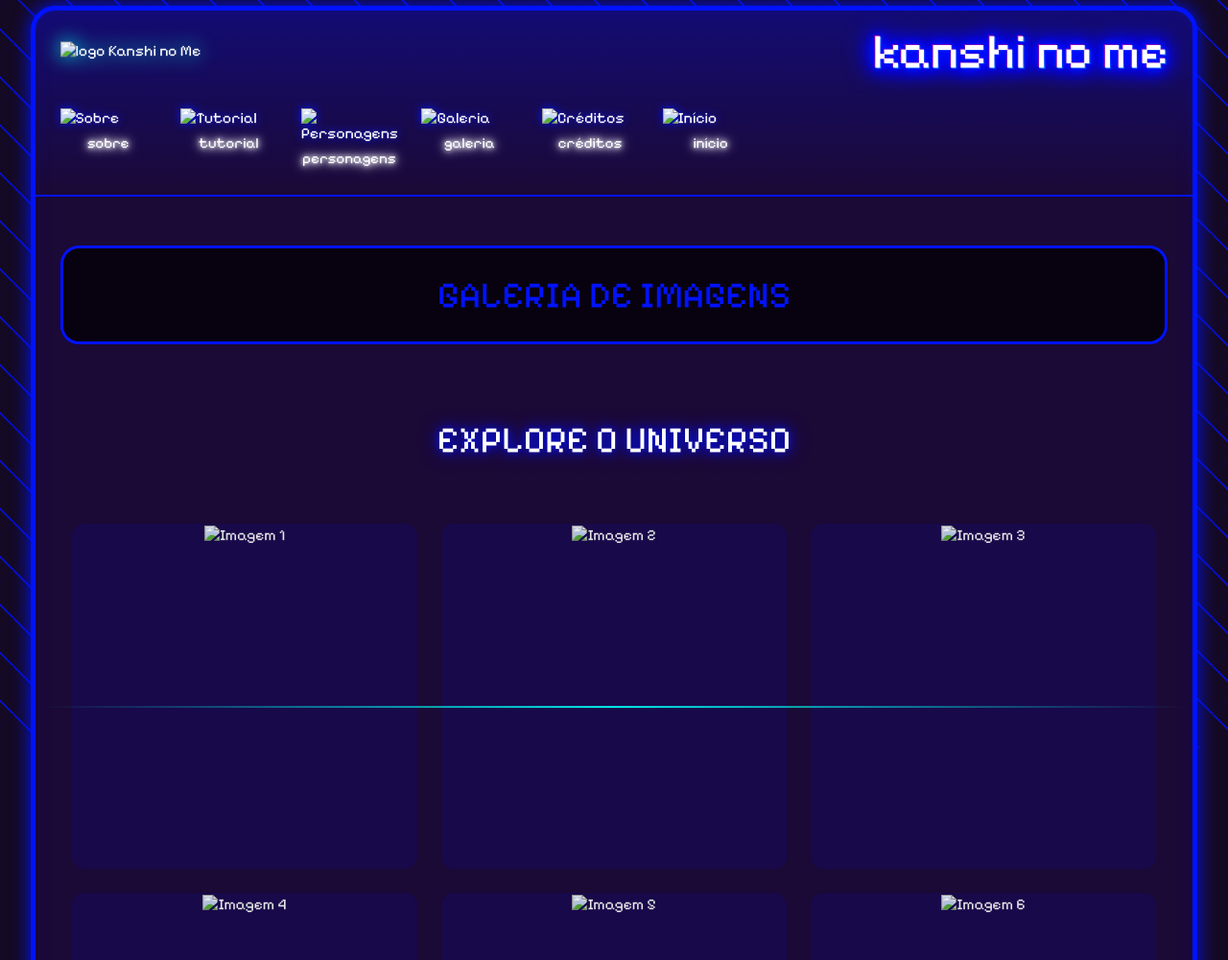
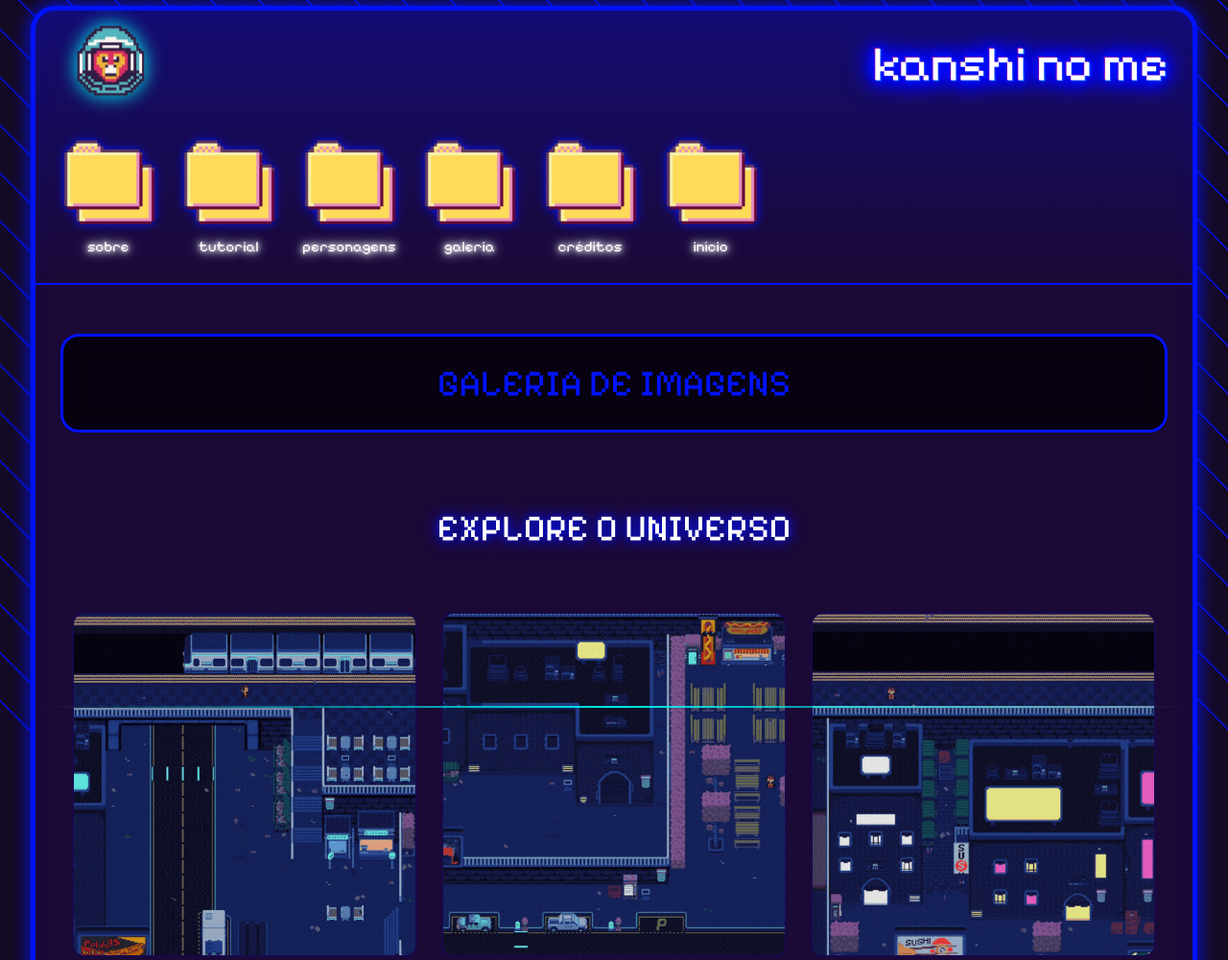
Before and after one commit to Doriss133/kanshiNo_me, a plain HTML site: page galeria.html in a window 1280 px wide. Shown: the part 20-1021 px from the top of the page at 96% size. Drawn offline with Linux system fonts and the light colour scheme.

Commit message:
Update galeria.html

```diff
--- a/galeria.html
+++ b/galeria.html
@@ -8,7 +8,7 @@
     <link rel="preconnect" href="https://fonts.gstatic.com" crossorigin>
     <link href="https://fonts.googleapis.com/css2?family=Pixelify+Sans:wght@400..700&family=Questrial&family=Roboto+Flex:opsz,wght@8..144,100..1000&display=swap" rel="stylesheet">
     <title>Kanshi no Me - Galeria</title>
-     <link rel="icon" href="imagens/logo.png" type="image/png">
+     <link rel="icon" href="logo.png" type="image/png">
 </head>
 <body>
     <div class="cyberpunk-bg"></div>
@@ -17,7 +17,7 @@
         <!-- Header -->
         <header class="header">
             <div class="logo">
-                <img src="imagens/logo.png" alt="logo Kanshi no Me">
+                <img src="logo.png" alt="logo Kanshi no Me">
             </div>
             <div class="titulo">
                 <p class="glitch-text" data-text="kanshi no me">kanshi no me</p>
@@ -26,35 +26,35 @@
             <nav class="pasta">
                 <div class="pasta-icon">
                     <a href="sobre.html">
-                        <img src="imagens/pasta2-icon.png" alt="Sobre">
+                        <img src="pasta2-icon.png" alt="Sobre">
                         <p class="neon-text">sobre</p>
                     </a>
                 </div>
                 <div class="pasta-icon">
                     <a href="tutorial.html">
-                        <img src="imagens/pasta2-icon.png" alt="Tutorial">
+                        <img src="pasta2-icon.png" alt="Tutorial">
                         <p class="neon-text">tutorial</p>
                     </a>
                 </div>
                 <div class="pasta-icon">
                     <a href="personagem.html">
-                        <img src="imagens/pasta2-icon.png" alt="Personagens">
+                        <img src="pasta2-icon.png" alt="Personagens">
                         <p class="neon-text">personagens</p>
                     </a>
                 </div>
                 <div class="pasta-icon">
-                    <img src="imagens/pasta2-icon.png" alt="Galeria">
+                    <img src="pasta2-icon.png" alt="Galeria">
                     <p class="neon-text">galeria</p>
                 </div>
                 <div class="pasta-icon">
                     <a href="creditos.html">
-                        <img src="imagens/pasta2-icon.png" alt="Créditos">
+                        <img src="pasta2-icon.png" alt="Créditos">
                         <p class="neon-text">créditos</p>
                     </a>
                 </div>
                 <div class="pasta-icon">
                     <a href="index.html">
-                        <img src="imagens/pasta2-icon.png" alt="Início">
+                        <img src="pasta2-icon.png" alt="Início">
                         <p class="neon-text">início</p>
                     </a>
                 </div>
@@ -79,19 +79,19 @@
                 <div class="grid-galeria">
                     <!-- Linha 1 -->
                     <div class="item-galeria" data-imagem="1">
-                        <img src="imagens/imagem1.gif" alt="Imagem 1">
+                        <img src="imagem1.gif" alt="Imagem 1">
                         <div class="overlay">
                             <span class="expand-icon">+</span>
                         </div>
                     </div>
                     <div class="item-galeria" data-imagem="2">
-                        <img src="imagens/imagem2.gif" alt="Imagem 2">
+                        <img src="imagem2.gif" alt="Imagem 2">
                         <div class="overlay">
                             <span class="expand-icon">+</span>
                         </div>
                     </div>
                     <div class="item-galeria" data-imagem="3">
-                        <img src="imagens/imagem3.gif" alt="Imagem 3">
+                        <img src="imagem3.gif" alt="Imagem 3">
                         <div class="overlay">
                             <span class="expand-icon">+</span>
                         </div>
@@ -99,19 +99,19 @@
 
                     <!-- Linha 2 -->
                     <div class="item-galeria" data-imagem="4">
-                        <img src="imagens/imagem4.gif" alt="Imagem 4">
+                        <img src="imagem4.gif" alt="Imagem 4">
                         <div class="overlay">
                             <span class="expand-icon">+</span>
                         </div>
                     </div>
                     <div class="item-galeria" data-imagem="5">
-                        <img src="imagens/imagem5.gif" alt="Imagem 5">
+                        <img src="imagem5.gif" alt="Imagem 5">
                         <div class="overlay">
                             <span class="expand-icon">+</span>
                         </div>
                     </div>
                     <div class="item-galeria" data-imagem="6">
-                        <img src="imagens/imagem6.gif" alt="Imagem 6">
+                        <img src="imagem6.gif" alt="Imagem 6">
                         <div class="overlay">
                             <span class="expand-icon">+</span>
                         </div>
@@ -119,19 +119,19 @@
 
                     <!-- Linha 3 -->
                     <div class="item-galeria" data-imagem="7">
-                        <img src="imagens/imagem7.gif" alt="Imagem 7">
+                        <img src="imagem7.gif" alt="Imagem 7">
                         <div class="overlay">
                             <span class="expand-icon">+</span>
                         </div>
                     </div>
                     <div class="item-galeria" data-imagem="8">
-                        <img src="imagens/imagem8.gif" alt="Imagem 8">
+                        <img src="imagem8.gif" alt="Imagem 8">
                         <div class="overlay">
                             <span class="expand-icon">+</span>
                         </div>
                     </div>
                     <div class="item-galeria" data-imagem="9">
-                        <img src="imagens/imagem9.gif" alt="Imagem 9">
+                        <img src="imagem9.gif" alt="Imagem 9">
                         <div class="overlay">
                             <span class="expand-icon">+</span>
                         </div>
@@ -161,4 +161,5 @@
 
     <script src="galeria.js"></script>
 </body>
+
 </html>
```
